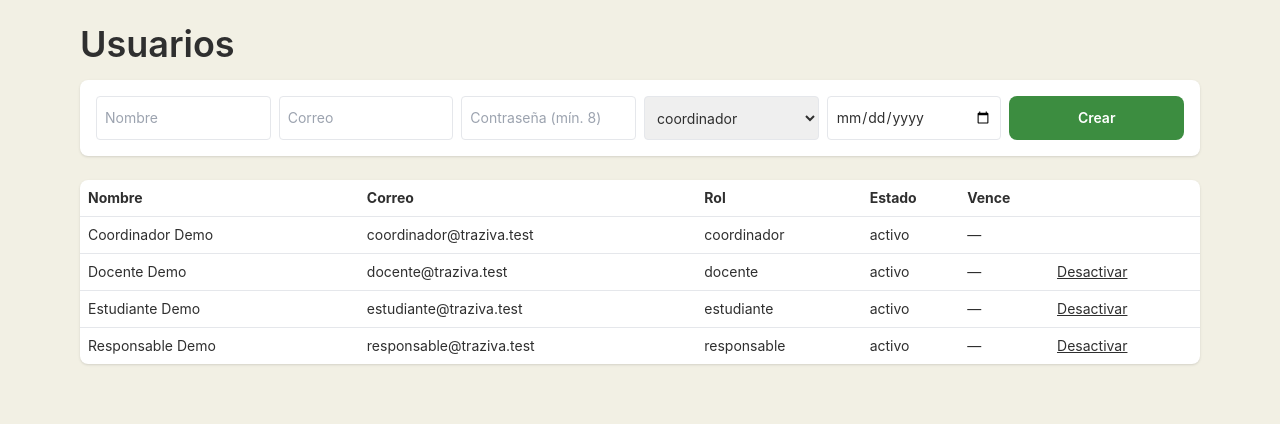
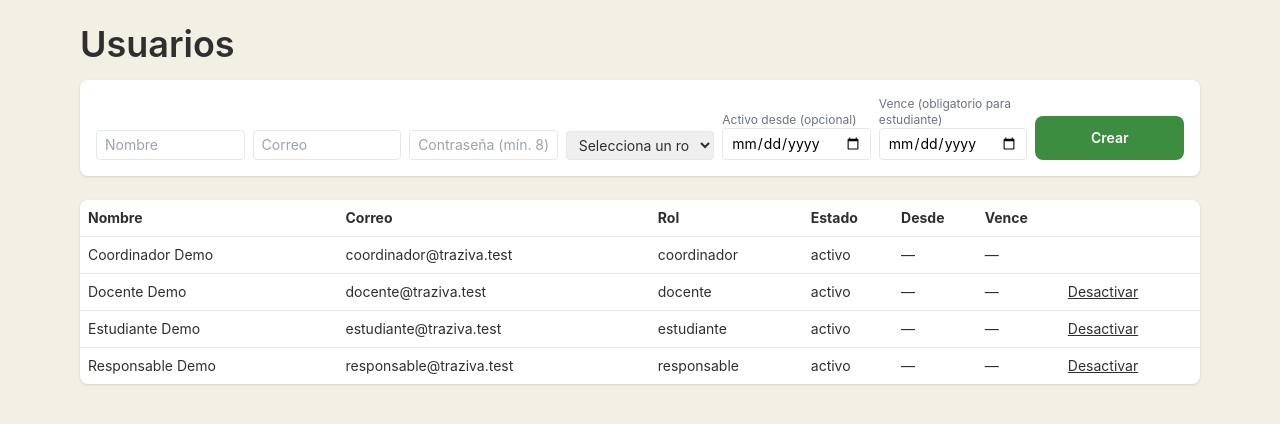
Before and after one commit to DayaPau/traziva, a Laravel app: page /usuarios in a window 1280 px wide. Shown: the part 52-476 px from the top of the page. Run offline with Laravel 12, Linux system fonts and the light colour scheme; a user stored in the database is signed in; data comes from the database, SQL or seed files in the repository; style sheets or scripts are compiled from the project's sources.

Commit message:
cambios a usuarios

```diff
--- a/app/Http/Controllers/UsuarioController.php
+++ b/app/Http/Controllers/UsuarioController.php
@@ -5,6 +5,7 @@ namespace App\Http\Controllers;
 use App\Models\Rol;
 use App\Models\User;
 use Illuminate\Http\Request;
+use Illuminate\Validation\Rule;
 
 class UsuarioController extends Controller
 {
@@ -20,7 +21,15 @@ class UsuarioController extends Controller
             'email' => 'required|email|max:150|unique:users,email',
             'password' => 'required|string|min:8',
             'rol_id' => 'required|exists:roles,id',
-            'activo_hasta' => 'nullable|date|after:today',
+            'activo_desde' => 'nullable|date',
+            // El estudiante siempre tiene acceso temporal: la fecha de vencimiento es obligatoria.
+            'activo_hasta' => array_filter([
+                'nullable', 'date', 'after:today',
+                $request->filled('activo_desde') ? 'after_or_equal:activo_desde' : null,
+                Rule::requiredIf(fn () => Rol::whereKey($request->input('rol_id'))->value('nombre') === 'estudiante'),
+            ]),
+        ], [
+            'activo_hasta.required' => 'El estudiante necesita fecha de vencimiento (acceso temporal).',
         ]);
         User::create($d + ['estado' => 'activo']);
 
--- /dev/null
+++ b/app/Http/Middleware/EnsureVigente.php
@@ -0,0 +1,28 @@
+<?php
+
+namespace App\Http\Middleware;
+
+use Closure;
+use Illuminate\Http\Request;
+use Illuminate\Support\Facades\Auth;
+use Symfony\Component\HttpFoundation\Response;
+
+
+class EnsureVigente
+{
+    public function handle(Request $request, Closure $next): Response
+    {
+        $user = $request->user();
+
+        if ($user && ! $user->estaVigente()) {
+            Auth::logout();
+            $request->session()->invalidate();
+            $request->session()->regenerateToken();
+
+            return redirect()->route('login')
+                ->withErrors(['email' => 'Tu acceso está inactivo o venció. Contacta al coordinador.']);
+        }
+
+        return $next($request);
+    }
+}
--- a/app/Models/Concerns/Auditable.php
+++ b/app/Models/Concerns/Auditable.php
@@ -4,17 +4,26 @@ namespace App\Models\Concerns;
 
 use App\Models\Auditoria;
 
-/**
- * Registra en la tabla `auditoria` (solo inserción) quién creó, modificó o
- * eliminó un registro crítico (RNF-07).
- */
 trait Auditable
 {
     public static function bootAuditable(): void
     {
-        static::created(fn ($m) => $m->auditar('crear', null, $m->getAttributes()));
-        static::updated(fn ($m) => $m->auditar('modificar', array_intersect_key($m->getOriginal(), $m->getChanges()), $m->getChanges()));
-        static::deleted(fn ($m) => $m->auditar('eliminar', $m->getOriginal(), null));
+        static::created(fn ($m) => $m->auditar('crear', null, $m->datosAuditables($m->getAttributes())));
+        static::updated(function ($m) {
+            $cambios = $m->datosAuditables($m->getChanges());
+            // Si solo cambiaron campos excluidos (p. ej. remember_token) no hay nada que auditar.
+            if (! array_diff_key($cambios, ['updated_at' => true])) {
+                return;
+            }
+            $m->auditar('modificar', array_intersect_key($m->getOriginal(), $cambios), $cambios);
+        });
+        static::deleted(fn ($m) => $m->auditar('eliminar', $m->datosAuditables($m->getOriginal()), null));
+    }
+
+    /** Quita los campos que el modelo declare en $auditExcluir (contraseñas, tokens). */
+    protected function datosAuditables(array $datos): array
+    {
+        return array_diff_key($datos, array_flip($this->auditExcluir ?? []));
     }
 
     protected function auditar(string $accion, ?array $antes, ?array $despues): void
--- a/app/Models/User.php
+++ b/app/Models/User.php
@@ -4,13 +4,15 @@ namespace App\Models;
 
 use Illuminate\Foundation\Auth\User as Authenticatable;
 use Illuminate\Notifications\Notifiable;
+use App\Models\Concerns\Auditable;
 
 class User extends Authenticatable
 {
-    use Notifiable;
+    use Auditable, Notifiable;
 
     protected $fillable = ['rol_id', 'name', 'email', 'password', 'estado', 'activo_desde', 'activo_hasta'];
     protected $hidden = ['password', 'remember_token'];
+    protected array $auditExcluir = ['password', 'remember_token'];
 
     protected function casts(): array
     {
--- a/bootstrap/app.php
+++ b/bootstrap/app.php
@@ -13,6 +13,7 @@ return Application::configure(basePath: dirname(__DIR__))
     ->withMiddleware(function (Middleware $middleware) {
         $middleware->alias([
             'role' => \App\Http\Middleware\CheckRole::class,
+            'vigente' => \App\Http\Middleware\EnsureVigente::class,
         ]);
     })
     ->withExceptions(function (Exceptions $exceptions) {
--- a/resources/views/usuarios/index.blade.php
+++ b/resources/views/usuarios/index.blade.php
@@ -1,17 +1,21 @@
 @extends('layouts.app')
 @section('contenido')
 <h1 class="mb-4">Usuarios</h1>
-<form method="POST" action="{{ route('usuarios.store') }}" class="bg-white rounded-lg shadow p-4 mb-6 grid md:grid-cols-6 gap-2 text-sm">@csrf
-    <input name="name" placeholder="Nombre" required class="border rounded px-2 py-1">
-    <input name="email" type="email" placeholder="Correo" required class="border rounded px-2 py-1">
+<form method="POST" action="{{ route('usuarios.store') }}" class="bg-white rounded-lg shadow p-4 mb-6 grid md:grid-cols-7 gap-2 text-sm items-end">@csrf
+    <input name="name" value="{{ old('name') }}" placeholder="Nombre" required class="border rounded px-2 py-1">
+    <input name="email" value="{{ old('email') }}" type="email" placeholder="Correo" required class="border rounded px-2 py-1">
     <input name="password" type="password" placeholder="Contraseña (mín. 8)" required class="border rounded px-2 py-1">
-    <select name="rol_id" class="border rounded px-2 py-1">@foreach($roles as $r)<option value="{{ $r->id }}">{{ $r->nombre }}</option>@endforeach</select>
-    <input name="activo_hasta" type="date" title="Acceso temporal (opcional)" class="border rounded px-2 py-1">
+    <select name="rol_id" required class="border rounded px-2 py-1">
+        <option value="" disabled @selected(! old('rol_id'))>Selecciona un rol</option>
+        @foreach($roles as $r)<option value="{{ $r->id }}" @selected(old('rol_id') == $r->id)>{{ $r->nombre }}</option>@endforeach
+    </select>
+    <label class="text-xs text-gray-500">Activo desde (opcional)<input name="activo_desde" value="{{ old('activo_desde') }}" type="date" class="border rounded px-2 py-1 w-full text-sm text-black"></label>
+    <label class="text-xs text-gray-500">Vence (obligatorio para estudiante)<input name="activo_hasta" value="{{ old('activo_hasta') }}" type="date" class="border rounded px-2 py-1 w-full text-sm text-black"></label>
     <button class="btn-primary">Crear</button>
 </form>
-<div class="bg-white rounded-lg shadow"><table class="w-full text-sm"><thead><tr class="text-left"><th class="p-2">Nombre</th><th>Correo</th><th>Rol</th><th>Estado</th><th>Vence</th><th></th></tr></thead><tbody>
+<div class="bg-white rounded-lg shadow"><table class="w-full text-sm"><thead><tr class="text-left"><th class="p-2">Nombre</th><th>Correo</th><th>Rol</th><th>Estado</th><th>Desde</th><th>Vence</th><th></th></tr></thead><tbody>
 @foreach($usuarios as $u)
-<tr class="border-t"><td class="p-2">{{ $u->name }}</td><td>{{ $u->email }}</td><td>{{ $u->rol->nombre }}</td><td>{{ $u->estado }}</td><td>{{ $u->activo_hasta?->format('d/m/Y') ?? '—' }}</td>
+<tr class="border-t"><td class="p-2">{{ $u->name }}</td><td>{{ $u->email }}</td><td>{{ $u->rol->nombre }}</td><td>{{ $u->estado }}</td><td>{{ $u->activo_desde?->format('d/m/Y') ?? '—' }}</td><td>{{ $u->activo_hasta?->format('d/m/Y') ?? '—' }}</td>
 <td>@if($u->id !== auth()->id())<form method="POST" action="{{ route('usuarios.toggle', $u) }}">@csrf @method('PATCH')<button class="underline">{{ $u->estado === 'activo' ? 'Desactivar' : 'Activar' }}</button></form>@endif</td></tr>
 @endforeach
 </tbody></table></div>
--- a/routes/web.php
+++ b/routes/web.php
@@ -14,7 +14,7 @@ Route::middleware('guest')->group(function () {
     Route::post('/login', [LoginController::class, 'store'])->middleware('throttle:6,1');
 });
 
-Route::middleware('auth')->group(function () {
+Route::middleware(['auth', 'vigente'])->group(function () {
     Route::post('/logout', [LoginController::class, 'destroy'])->name('logout');
     Route::get('/dashboard', DashboardController::class)->name('dashboard');
 
```
Also changed, not shown: tests/Feature/TrazivaTest.php (+46 -0 lines).
